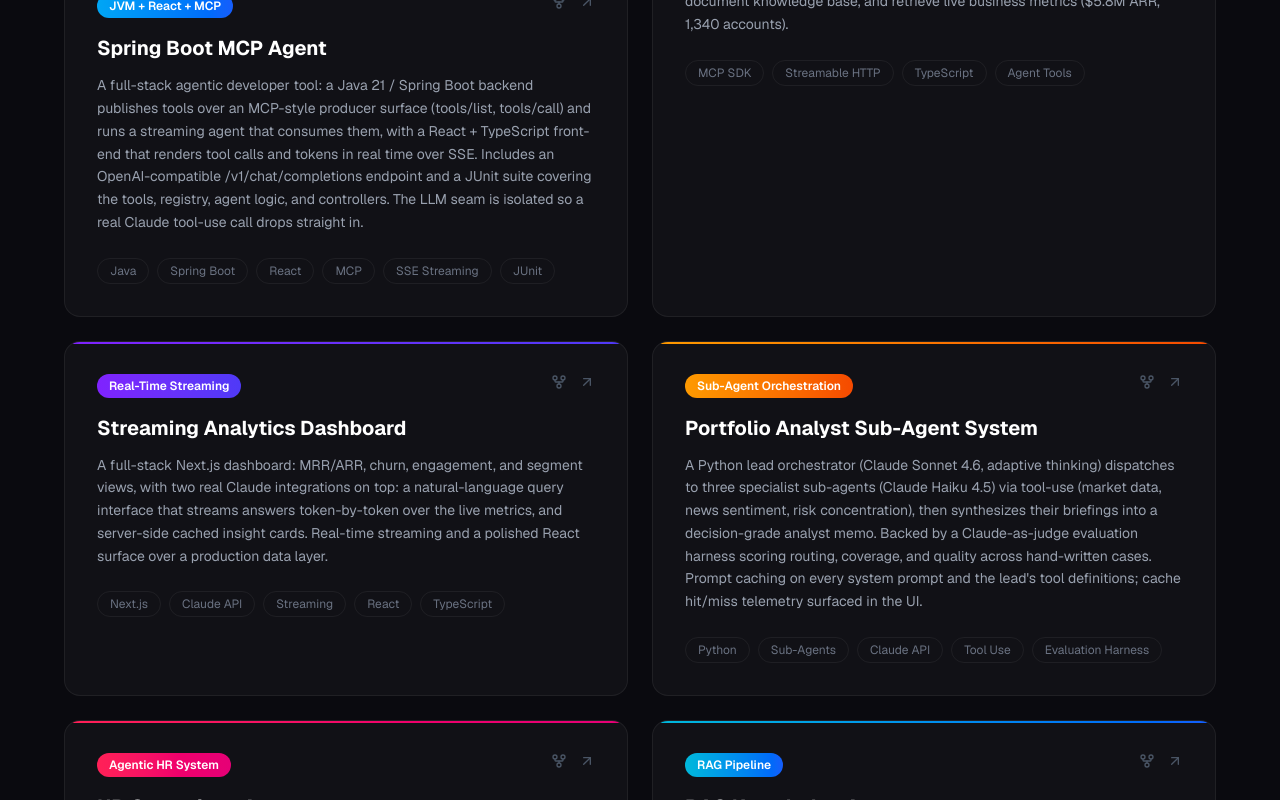
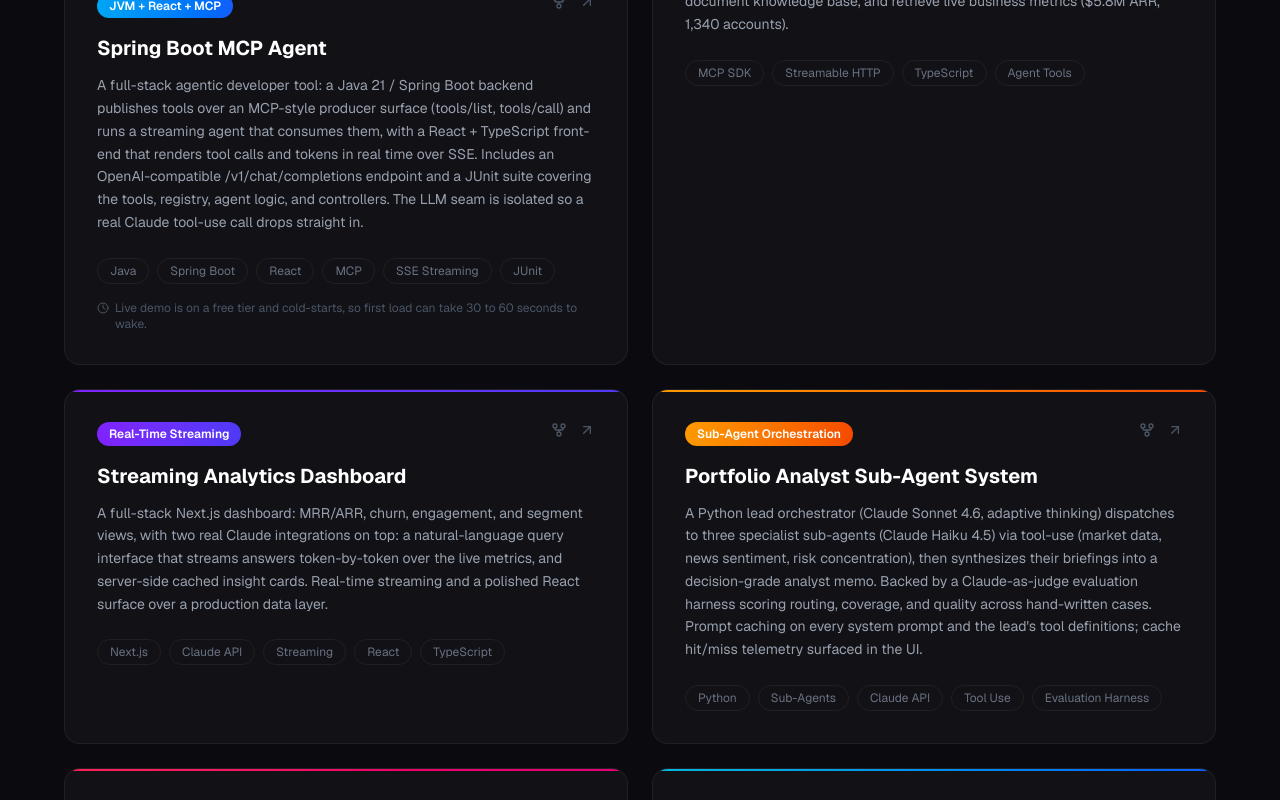
Before and after one commit to Gramman87/portfolio, a Next.js app: page / in a window 1280 px wide. Shown: the part 3325-4125 px from the top of the page. Built offline with nearby package versions, Linux system fonts and the light colour scheme.

Commit message:
Add cold-start note to Spring Boot MCP Agent project card

```diff
--- a/components/Projects.tsx
+++ b/components/Projects.tsx
@@ -1,6 +1,6 @@
 import Image from "next/image";
 import { projects } from "@/lib/content";
-import { ArrowUpRight, Terminal, GitFork } from "lucide-react";
+import { ArrowUpRight, Terminal, GitFork, Clock } from "lucide-react";
 
 export default function Projects() {
   return (
@@ -70,6 +70,12 @@
                   ))}
                 </div>
 
+                {p.note && (
+                  <p className="text-xs text-gray-600 mt-4 flex items-start gap-1.5">
+                    <Clock className="w-3 h-3 mt-0.5 shrink-0" />
+                    {p.note}
+                  </p>
+                )}
                 {!p.link && !p.github && (
                   <p className="text-xs text-gray-700 mt-4">Past work · no public repo</p>
                 )}
--- a/lib/content.ts
+++ b/lib/content.ts
@@ -7,6 +7,7 @@
   link: string | null;
   github: string | null;
   image?: string;
+  note?: string;
 };
 
 export const projects: Project[] = [
@@ -20,6 +21,7 @@
     link: "https://spring-mcp-agent.onrender.com",
     github: "https://github.com/Gramman87/spring-mcp-agent",
     image: "/spring-mcp-agent.png",
+    note: "Live demo is on a free tier and cold-starts, so first load can take 30 to 60 seconds to wake.",
   },
   {
     title: "MCP Integration Server",
```
